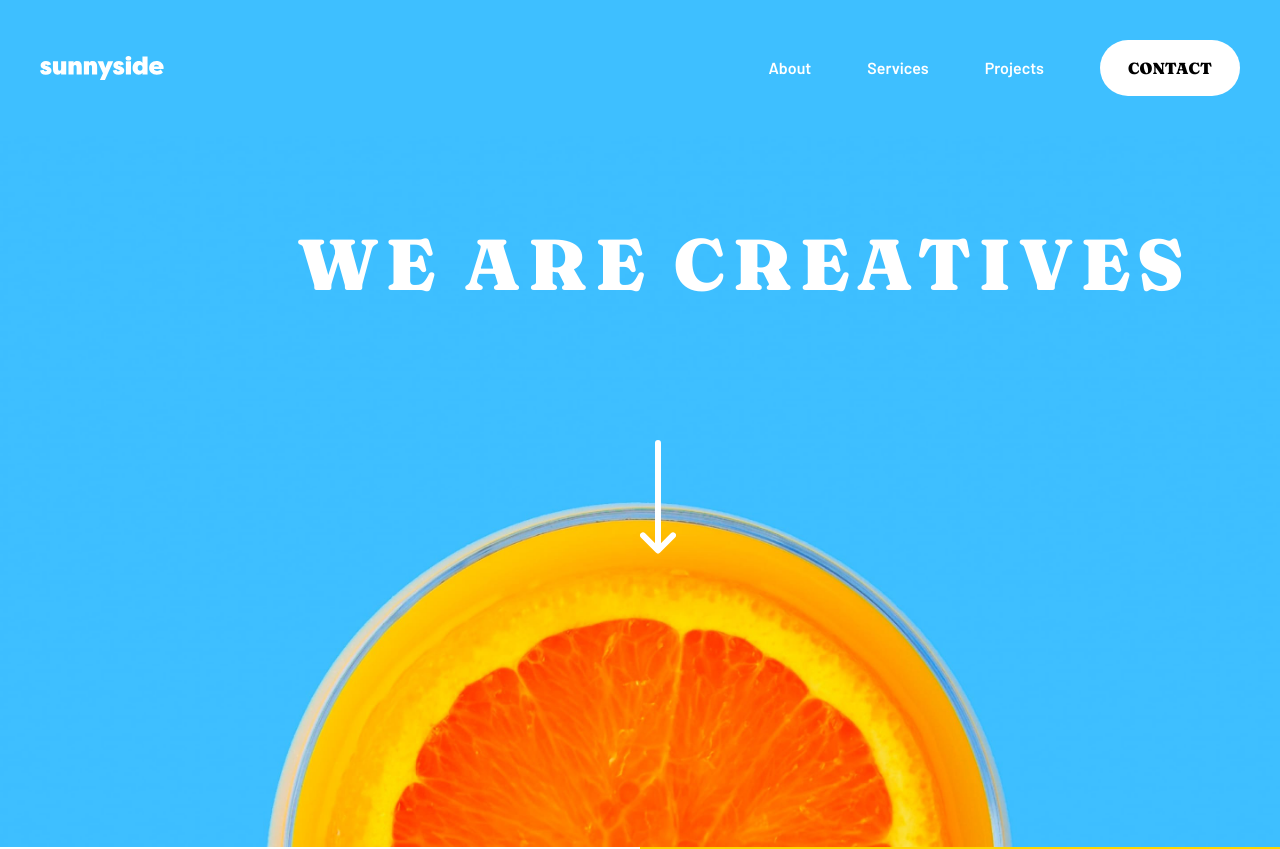
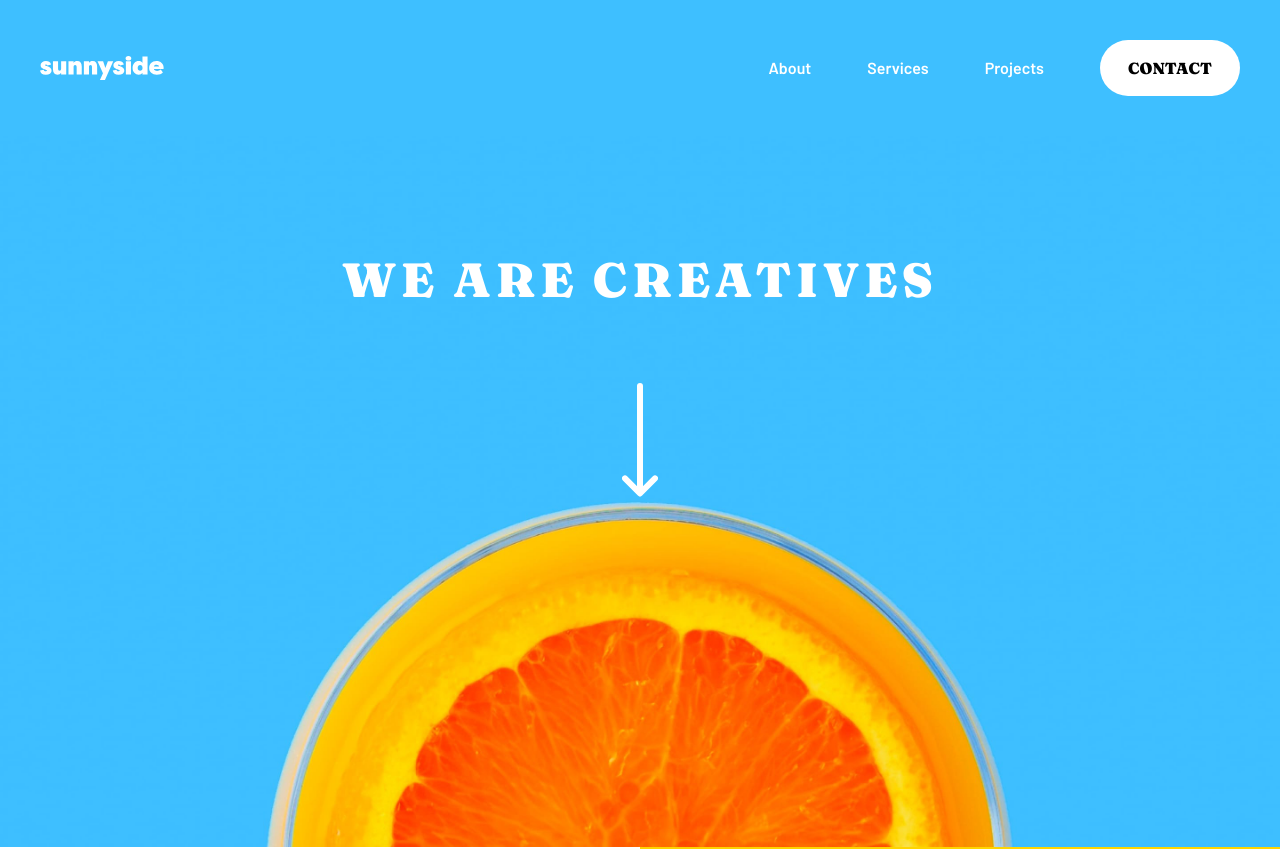
Before and after one commit to somic95/sunnyside-agency-landing-page-main, a React (Vite) app: page / in a window 1280 px wide. Shown: the top 849 px of the page. Built offline with nearby package versions, Linux system fonts and the light colour scheme; what tailwindcss-animated would draw is missing.

Commit message:
Update hero.jsx

```diff
--- a/src/Components/Hero/hero.jsx
+++ b/src/Components/Hero/hero.jsx
@@ -10,13 +10,13 @@ const Hero = () => {
         <div className='flex flex-col justify-center items-center'>
           <div>
 
-            <picture className='relative'>
-             <source media='(min-width: 1024px)' srcSet={headerDesktop}/>
+            <picture>
+             <source media='(min-width: 768px)' srcSet={headerDesktop}/>
              <img src={headerMobile} />
             </picture>
 
-            <img src={arrowDown} alt="arrow-down" className='absolute left-[45%] top-[37%] lg:left-1/2 lg:top-[55%]'/>
-            <h1 className='absolute top-28 translate-y-1/2 lg:top-48 lg:translate-x-1/3 uppercase text-white lg:text-7xl text-4xl text-center leading-loose tracking-widest'>We are creatives</h1>
+            <img src={arrowDown} alt="arrow-down" className='absolute -translate-x-1/2 -translate-y-1/2 top-[75%] md:top-[55%] xl:top-[60%] left-1/2'/>
+            <h1 className='absolute md:w-full -translate-x-1/2 -translate-y-1/2 md:-translate-y-[180%] lg:-translate-y-[300%] top-1/2 left-1/2 uppercase text-white xl:text-7xl lg:text-5xl text-4xl text-center leading-loose tracking-widest'>We are creatives</h1>
 
           </div>
         </div>
```
